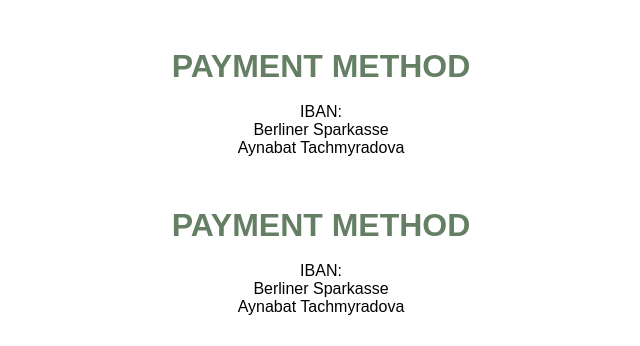
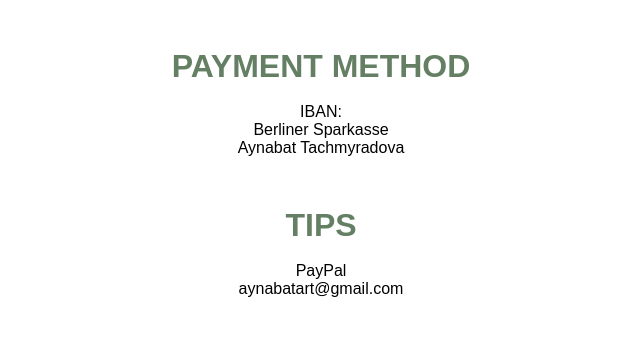
Before and after one commit to Aynabatart/art, a plain HTML site: page index.html in a window 1280 px wide. Shown: the part 2684-3030 px from the top of the page, without its empty margins (319-959 px from the left). Drawn offline with Linux system fonts and the light colour scheme; a script that the page names is missing; a web font is replaced by a local one.

Commit message:
remove 1 payment

```diff
--- a/index.html
+++ b/index.html
@@ -120,13 +120,6 @@
             <p>Aynabat Tachmyradova</p>
         </div>
 
-        <div class="payment_div">
-            <h1 id="payment_title">PAYMENT METHOD</h1>
-            <p><br>IBAN:</p>
-            <p class="eban_address">Berliner Sparkasse</p>
-            <p>Aynabat Tachmyradova</p>
-        </div>
-
         <div class="tips_div">
             <h1 id="tips_title">TIPS</h1>
             <p><br>PayPal</p>
```
